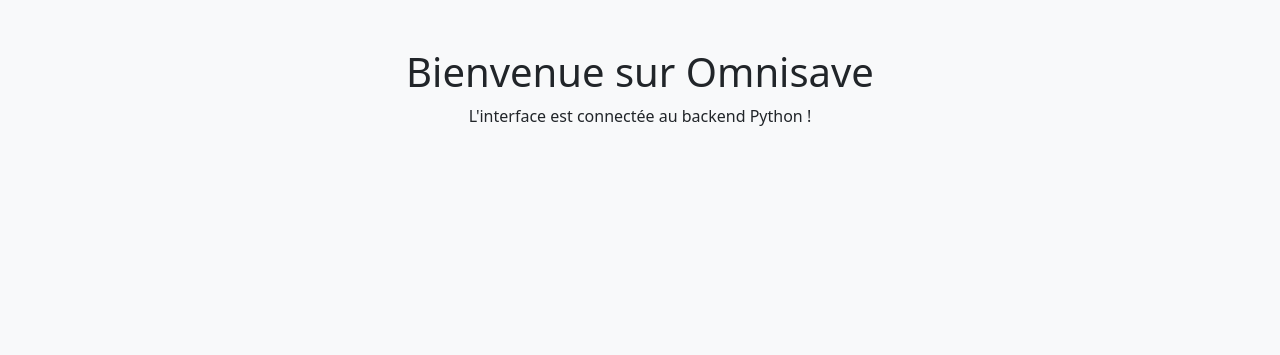
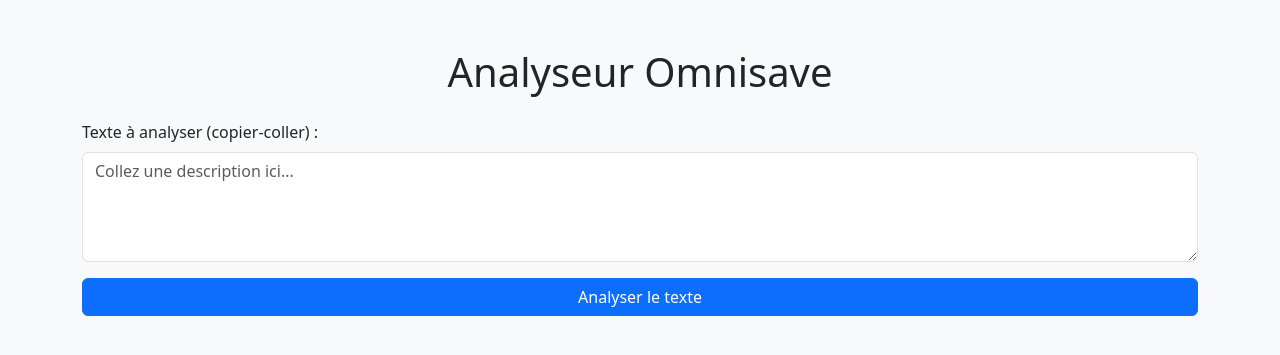
Before and after one commit to anthonymulapro-tech/Omnisave, a Flask app: page / in a window 1280 px wide. Shown: the top 355 px of the page. Run offline with Flask 3, Linux system fonts and the light colour scheme.

Commit message:
feat: connect HTML form with Flask backend

```diff
--- a/Frontend/templates/index.html
+++ b/Frontend/templates/index.html
@@ -2,15 +2,27 @@
 <html lang="fr">
 <head>
     <meta charset="UTF-8">
-    <title>Omnisave</title>
-    <!-- Import de Bootstrap -->
+    <title>Omnisave - Test</title>
     <link href="https://cdn.jsdelivr.net/npm/bootstrap@5.3.0/dist/css/bootstrap.min.css" rel="stylesheet">
     <link rel="stylesheet" href="{{ url_for('static', filename='style.css') }}">
 </head>
 <body class="bg-light">
-    <div class="container mt-5 text-center">
-        <h1>Bienvenue sur Omnisave</h1>
-        <p>L'interface est connectée au backend Python !</p>
+    <div class="container mt-5">
+        <h1 class="text-center mb-4">Analyseur Omnisave</h1>
+
+        <form method="POST" action="/">
+            <div class="mb-3">
+                <label for="text_input" class="form-label">Texte à analyser (copier-coller) :</label>
+                <textarea class="form-control" id="text_input" name="text_input" rows="4" placeholder="Collez une description ici..." required></textarea>
+            </div>
+            <button type="submit" class="btn btn-primary w-100">Analyser le texte</button>
+        </form>
+
+        {% if result %}
+        <div class="alert alert-success mt-4 text-center" role="alert">
+            Catégorie détectée : <strong>{{ result|upper }}</strong>
+        </div>
+        {% endif %}
     </div>
 </body>
 </html>
--- a/app.py
+++ b/app.py
@@ -1,19 +1,27 @@
-from flask import Flask, render_template
-from Backend.link_analyzer import LinkAnalyzer
+from flask import Flask, render_template, request
+from backend.link_analyzer import LinkAnalyzer
 import os
 
 app = Flask(__name__,
-            template_folder='Frontend/templates',
-            static_folder='Frontend/static')
+            template_folder='frontend/templates',
+            static_folder='frontend/static')
+
 BASE_DIR = os.path.dirname(os.path.abspath(__file__))
 json_path = os.path.join(BASE_DIR, 'data', 'lexicon.json')
 
 analyzer = LinkAnalyzer(json_path)
 
-# Route principale (page d'accueil)
-@app.route('/')
+# Route principal
+@app.route('/', methods=['GET', 'POST'])
 def index():
-    return render_template('index.html')
+    result = None
+    if request.method == 'POST':
+        user_text = request.form.get('text_input')
+        if user_text:
+            result = analyzer.analyze(user_text)
+
+    return render_template('index.html', result=result)
+
 
 if __name__ == '__main__':
     app.run(debug=True)
```
